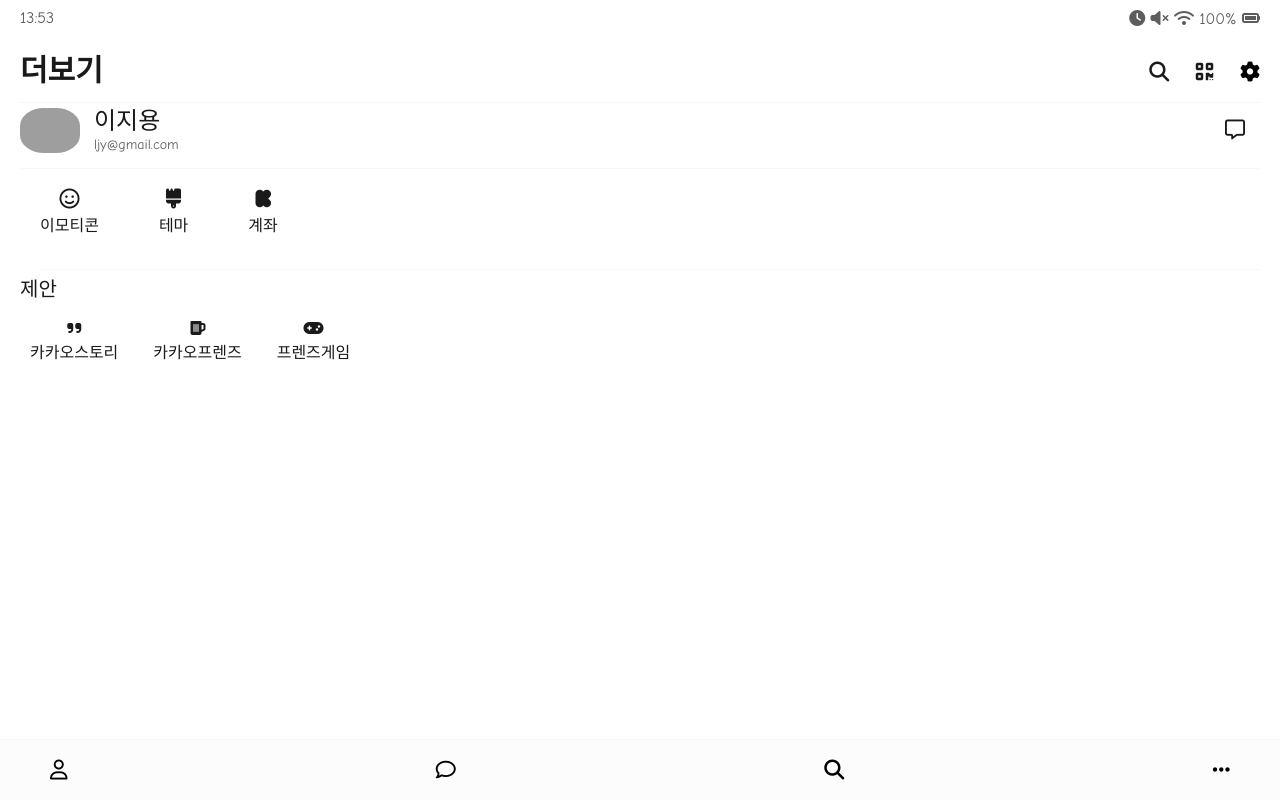
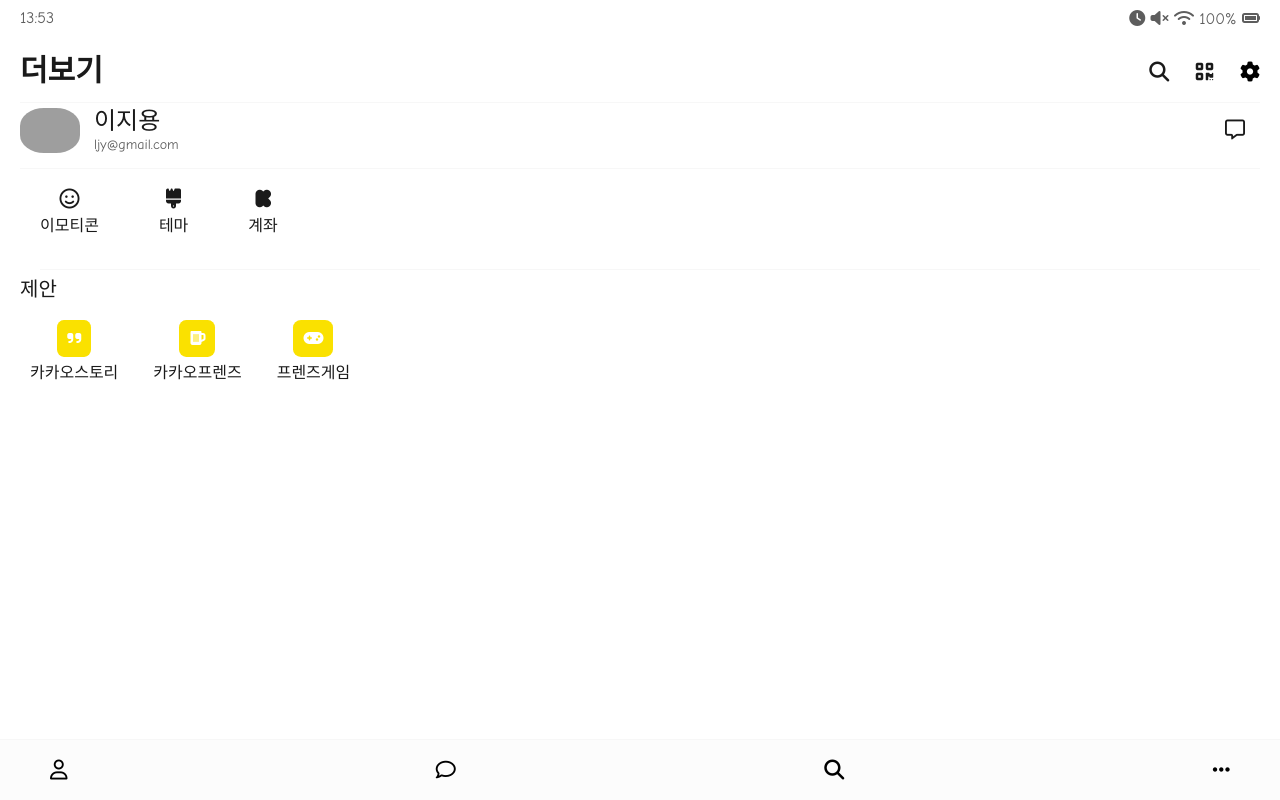
Before and after one commit to Jiyong95/kakao-self, a plain HTML site: page more.html in a window 1280 px wide. Drawn offline with Linux system fonts and the light colour scheme; grey boxes are pictures that could not be loaded.

Commit message:
more.css(2)
추가

```diff
--- a/css/more.css
+++ b/css/more.css
@@ -78,6 +78,14 @@
   align-items: center;
   margin-right: 35px;
 }
+.suggestion .part1__icon,
+.suggestion .part2__icon,
+.suggestion .part3__icon {
+  background-color: #fae100;
+  padding: 10px 10px;
+  border-radius: 20%;
+  color: white;
+}
 
 .part1__text,
 .part2__text,
```
